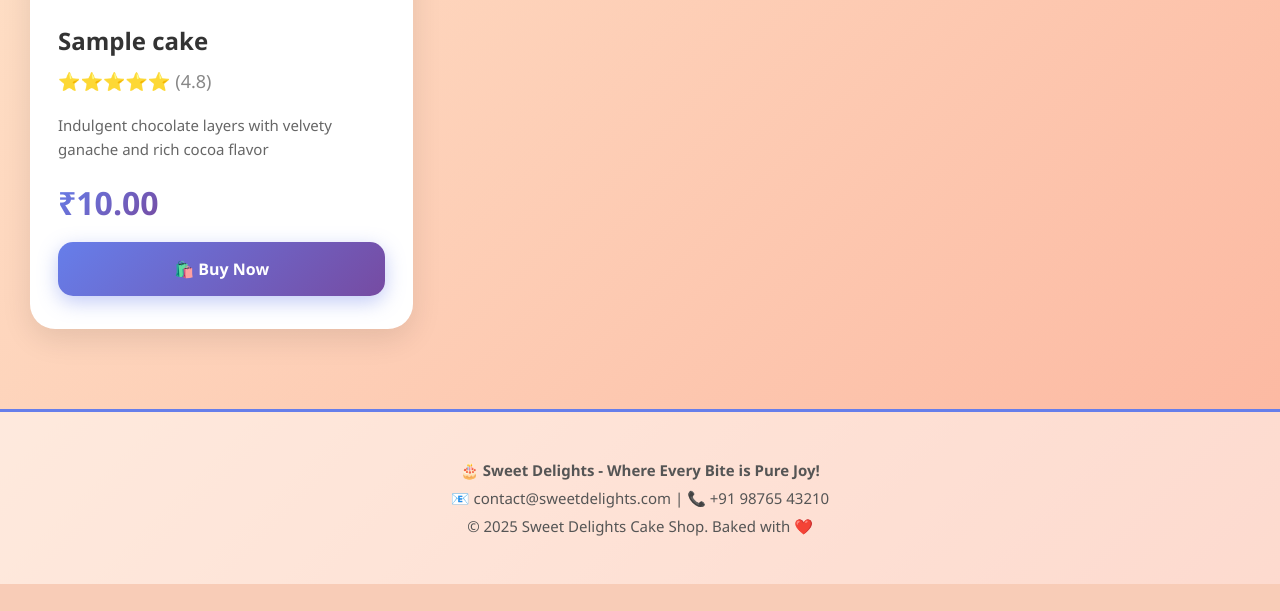
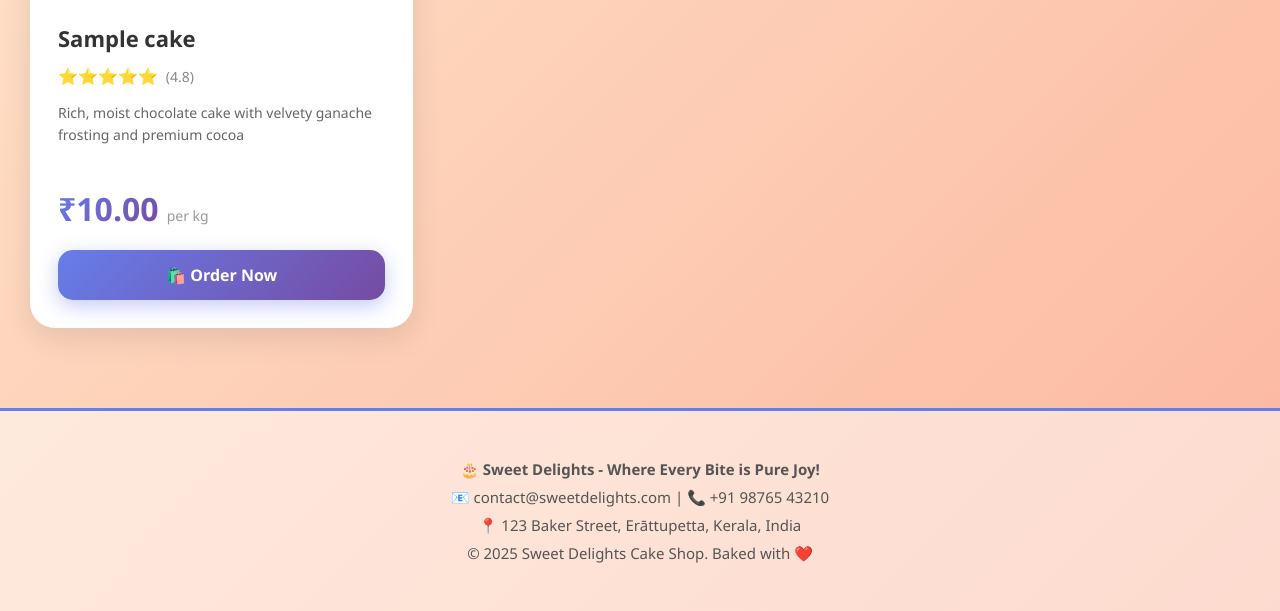
Before and after one commit to drishyapullolil/CakeShop, a PHP site: page / in a window 1280 px wide. Shown: the part 719-1330 px from the top of the page. Before the commit the page ends 1303 px from the top, so only its background shows below. Run offline with PHP 8.4, Linux system fonts and the light colour scheme; tables that the repository leaves empty or names only in its code hold one stand-in row (values such as "Sample post").

Commit message:
index updated

```diff
--- a/index.php
+++ b/index.php
@@ -19,6 +19,7 @@ class Database {
         if ($this->conn->connect_error) {
             die("Connection failed: " . $this->conn->connect_error);
         }
+        $this->conn->set_charset("utf8mb4");
     }
 
     public function getConnection() {
@@ -49,16 +50,22 @@ class Cake {
     }
 
     public function getCakeById($id) {
-        $id = $this->conn->real_escape_string($id);
-        $query = "SELECT * FROM cakes WHERE id = '$id'";
-        $result = $this->conn->query($query);
-        return $result->fetch_assoc();
+        $stmt = $this->conn->prepare("SELECT * FROM cakes WHERE id = ?");
+        $stmt->bind_param("i", $id);
+        $stmt->execute();
+        $result = $stmt->get_result();
+        $cake = $result->fetch_assoc();
+        $stmt->close();
+        return $cake;
     }
 
     public function searchCakes($searchTerm) {
-        $searchTerm = $this->conn->real_escape_string($searchTerm);
-        $query = "SELECT * FROM cakes WHERE name LIKE '%$searchTerm%' ORDER BY id ASC";
-        $result = $this->conn->query($query);
+        $stmt = $this->conn->prepare("SELECT * FROM cakes WHERE name LIKE ? ORDER BY id ASC");
+        $search = "%{$searchTerm}%";
+        $stmt->bind_param("s", $search);
+        $stmt->execute();
+        $result = $stmt->get_result();
+        $stmt->close();
         return $result;
     }
 
@@ -78,7 +85,7 @@ class User {
     }
 
     public function isLoggedIn() {
-        return isset($_SESSION['user_id']);
+        return isset($_SESSION['user_id']) && isset($_SESSION['logged_in']) && $_SESSION['logged_in'] === true;
     }
 
     public function getUserName() {
@@ -87,27 +94,6 @@ class User {
 
     public function getUserId() {
         return isset($_SESSION['user_id']) ? $_SESSION['user_id'] : null;
-    }
-
-    public function login($email, $password) {
-        $email = $this->conn->real_escape_string($email);
-        $query = "SELECT * FROM users WHERE email = '$email'";
-        $result = $this->conn->query($query);
-
-        if ($result->num_rows > 0) {
-            $user = $result->fetch_assoc();
-            if (password_verify($password, $user['password'])) {
-                $_SESSION['user_id'] = $user['id'];
-                $_SESSION['user_name'] = $user['name'];
-                return true;
-            }
-        }
-        return false;
-    }
-
-    public function logout() {
-        session_destroy();
-        return true;
     }
 
     public function __destruct() {
@@ -121,23 +107,46 @@ class CakeView {
     private $cakeDescriptions;
 
     public function __construct() {
+        // Using reliable image sources with cake-themed colors
         $this->cakeImages = [
-            1 => "https://www.warmoven.in/cdn/shop/files/duel-delight-chocolate_-cake.jpg?v=1749833568&width=1080",
-            2 => "https://stordflolretailpd.blob.core.windows.net/df-us/lolretail/media/lolr-media/recipe-collections/2025/april/retail_collection_birthday-cake-recipes_birthday-cake_850x800.webp?ext=.webp",
-            3 => "https://images.unsplash.com/photo-1627308595229-7830a5c91f9f?crop=entropy&cs=tinysrgb&fit=max&fm=jpg&q=80&w=400"
+            1 => "https://images.unsplash.com/photo-1578985545062-69928b1d9587?w=400&h=300&fit=crop",
+            2 => "https://thenovicechefblog.com/wp-content/uploads/2013/08/Vanilla-Cake-Image-560x560.jpg",
+            3 => "https://images.unsplash.com/photo-1565958011703-44f9829ba187?w=400&h=300&fit=crop",
+            4 => "https://images.unsplash.com/photo-1606890737304-57a1ca8a5b62?w=400&h=300&fit=crop",
+            5 => "https://images.unsplash.com/photo-1464349095431-e9a21285b5f3?w=400&h=300&fit=crop",
+            6 => "https://images.unsplash.com/photo-1563729784474-d77dbb933a9e?w=400&h=300&fit=crop",
+            7 => "https://images.unsplash.com/photo-1576618148400-f54bed99fcfd?w=400&h=300&fit=crop",
+            8 => "https://images.unsplash.com/photo-1557925923-cd4648e211a0?w=400&h=300&fit=crop",
+            9 => "https://images.unsplash.com/photo-1586985289688-ca3cf47d3e6e?w=400&h=300&fit=crop",
+            10 => "https://images.unsplash.com/photo-1571115177098-24ec42ed204d?w=400&h=300&fit=crop",
+            11 => "https://www.tamingtwins.com/wp-content/uploads/2018/06/oreo-cheesecake-pin-2-680x1020.jpg",
+            12 => "https://images.unsplash.com/photo-1621303837174-89787a7d4729?w=400&h=300&fit=crop"
         ];
 
         $this->cakeDescriptions = [
-            1 => "Indulgent chocolate layers with velvety ganache and rich cocoa flavor",
-            2 => "Classic vanilla sponge with buttercream frosting - perfect for celebrations",
-            3 => "Fresh strawberry cream with real fruit pieces and whipped delight"
+            1 => "Rich, moist chocolate cake with velvety ganache frosting and premium cocoa",
+            2 => "Classic vanilla sponge with buttercream - perfect for any celebration",
+            3 => "Luxurious red velvet with cream cheese frosting, smooth and decadent",
+            4 => "Traditional Black Forest with cherries, chocolate shavings and whipped cream",
+            5 => "Fresh strawberry cream cake with real fruit pieces and light whipped topping",
+            6 => "Sweet butterscotch cake with caramel sauce and crunchy toffee bits",
+            7 => "Tropical pineapple cake with cream cheese frosting and fruit chunks",
+            8 => "Rich coffee walnut cake with espresso buttercream and crunchy walnuts",
+            9 => "Seasonal mango cake made with fresh mango pulp and cream",
+            10 => "Premium chocolate truffle with dark chocolate ganache layers",
+            11 => "Creamy Oreo cheesecake with cookie crumbs and smooth filling",
+            12 => "Fresh blueberry cake with cream cheese frosting and real berries"
         ];
     }
 
     public function getCakeImage($cakeId) {
-        return isset($this->cakeImages[$cakeId])
-            ? $this->cakeImages[$cakeId]
-            : "https://via.placeholder.com/300x250/667eea/ffffff?text=Delicious+Cake";
+        if (isset($this->cakeImages[$cakeId])) {
+            return $this->cakeImages[$cakeId];
+        }
+        // Fallback: Generate a colorful placeholder with cake emoji
+        $colors = ['667eea', 'f093fb', 'f5576c', '38ef7d', 'ffd700', 'ff6b6b'];
+        $randomColor = $colors[($cakeId - 1) % count($colors)];
+        return "https://via.placeholder.com/400x300/{$randomColor}/ffffff?text=🎂+Cake+#{$cakeId}";
     }
 
     public function getCakeDescription($cakeId) {
@@ -178,19 +194,25 @@ class CakeView {
         ?>
         <div class="cake-card" data-name="<?= strtolower(htmlspecialchars($cake['name'])) ?>">
             <div class="cake-image-wrapper">
-                <img src="<?= $imgSrc ?>" alt="<?= htmlspecialchars($cake['name']) ?>">
+                <img src="<?= $imgSrc ?>"
+                     alt="<?= htmlspecialchars($cake['name']) ?>"
+                     loading="lazy"
+                     onerror="this.src='https://via.placeholder.com/400x300/667eea/ffffff?text=🎂+<?= urlencode($cake['name']) ?>'">
                 <div class="badge">⭐ Bestseller</div>
             </div>
             <div class="cake-info">
                 <h3><?= htmlspecialchars($cake['name']) ?></h3>
                 <div class="rating">
                     <span class="stars">⭐⭐⭐⭐⭐</span>
-                    <span style="color: #888;">(4.8)</span>
+                    <span class="rating-text">(4.8)</span>
                 </div>
                 <p class="cake-description"><?= $description ?></p>
-                <div class="price">₹<?= number_format($cake['price'], 2) ?></div>
+                <div class="price-tag">
+                    <span class="price">₹<?= number_format($cake['price'], 2) ?></span>
+                    <span class="price-label">per kg</span>
+                </div>
                 <a href="payment.php?id=<?= $cake['id'] ?>&name=<?= urlencode($cake['name']) ?>&price=<?= $cake['price'] ?>" class="btn">
-                    🛍️ Buy Now
+                    🛍️ Order Now
                 </a>
             </div>
         </div>
@@ -212,7 +234,8 @@ $cakes = $cakeModel->getAllCakes();
 <head>
     <meta charset="UTF-8">
     <meta name="viewport" content="width=device-width, initial-scale=1.0">
-    <title>Sweet Delights Cake Shop</title>
+    <title>Sweet Delights - Premium Cake Shop</title>
+    <meta name="description" content="Order delicious handcrafted cakes online. Premium quality, fresh ingredients, delivered to your doorstep.">
     <style>
         * {
             margin: 0;
@@ -450,9 +468,42 @@ $cakes = $cakeModel->getAllCakes();
 
         .cake-card h3 {
             color: #333;
-            font-size: 24px;
+            font-size: 22px;
             margin-bottom: 12px;
             font-weight: 700;
+        }
+
+        .rating {
+            display: flex;
+            align-items: center;
+            gap: 8px;
+            margin-bottom: 15px;
+            font-size: 16px;
+        }
+
+        .stars {
+            color: #ffd700;
+        }
+
+        .rating-text {
+            color: #888;
+            font-size: 14px;
+        }
+
+        .cake-description {
+            color: #666;
+            font-size: 14px;
+            margin-bottom: 20px;
+            line-height: 1.6;
+            height: 65px;
+            overflow: hidden;
+        }
+
+        .price-tag {
+            display: flex;
+            align-items: baseline;
+            gap: 8px;
+            margin-bottom: 20px;
         }
 
         .price {
@@ -462,33 +513,17 @@ $cakes = $cakeModel->getAllCakes();
             background-clip: text;
             font-size: 32px;
             font-weight: bold;
-            margin-bottom: 18px;
-            display: inline-block;
         }
 
-        .cake-description {
-            color: #666;
-            font-size: 15px;
-            margin-bottom: 20px;
-            line-height: 1.6;
-        }
-
-        .rating {
-            display: flex;
-            align-items: center;
-            gap: 5px;
-            margin-bottom: 20px;
-            font-size: 18px;
-        }
-
-        .stars {
-            color: #ffd700;
+        .price-label {
+            color: #999;
+            font-size: 14px;
         }
 
         .btn {
             display: inline-block;
             width: 100%;
-            padding: 16px;
+            padding: 14px;
             background: linear-gradient(135deg, #667eea 0%, #764ba2 100%);
             color: white;
             text-decoration: none;
@@ -498,29 +533,12 @@ $cakes = $cakeModel->getAllCakes();
             transition: all 0.3s;
             font-size: 16px;
             box-shadow: 0 6px 20px rgba(102, 126, 234, 0.4);
-            position: relative;
-            overflow: hidden;
-        }
-
-        .btn::before {
-            content: '';
-            position: absolute;
-            top: 0;
-            left: -100%;
-            width: 100%;
-            height: 100%;
-            background: linear-gradient(135deg, #f093fb 0%, #f5576c 100%);
-            transition: left 0.4s;
-            z-index: -1;
-        }
-
-        .btn:hover::before {
-            left: 0;
         }
 
         .btn:hover {
             transform: translateY(-3px);
             box-shadow: 0 10px 30px rgba(102, 126, 234, 0.6);
+            background: linear-gradient(135deg, #f093fb 0%, #f5576c 100%);
         }
 
         /* Footer */
@@ -589,14 +630,23 @@ $cakes = $cakeModel->getAllCakes();
     </div>
 
     <div class="cake-grid" id="cakeGrid">
-        <?php while($cake = $cakes->fetch_assoc()) {
+        <?php
+        $hasResults = false;
+        while($cake = $cakes->fetch_assoc()) {
+            $hasResults = true;
             $cakeView->renderCakeCard($cake);
-        } ?>
+        }
+
+        if (!$hasResults) {
+            echo '<div class="no-results">No cakes available at the moment. Please check back later!</div>';
+        }
+        ?>
     </div>
 
-    <footer>
+    <footer id="contact">
         <p><strong>🎂 Sweet Delights - Where Every Bite is Pure Joy!</strong></p>
         <p>📧 contact@sweetdelights.com | 📞 +91 98765 43210</p>
+        <p>📍 123 Baker Street, Erāttupetta, Kerala, India</p>
         <p>&copy; 2025 Sweet Delights Cake Shop. Baked with ❤️</p>
     </footer>
 
@@ -605,16 +655,38 @@ $cakes = $cakeModel->getAllCakes();
             const input = document.getElementById('searchInput');
             const filter = input.value.toLowerCase();
             const cards = document.querySelectorAll('.cake-card');
+            let visibleCount = 0;
 
             cards.forEach(card => {
                 const name = card.getAttribute('data-name');
                 if (name.includes(filter)) {
                     card.style.display = '';
+                    visibleCount++;
                 } else {
                     card.style.display = 'none';
                 }
             });
+
+            // Show "no results" message if needed
+            const grid = document.getElementById('cakeGrid');
+            let noResultsMsg = grid.querySelector('.no-results');
+
+            if (visibleCount === 0 && filter !== '') {
+                if (!noResultsMsg) {
+                    noResultsMsg = document.createElement('div');
+                    noResultsMsg.className = 'no-results';
+                    noResultsMsg.textContent = '😕 No cakes found matching "' + filter + '"';
+                    grid.appendChild(noResultsMsg);
+                }
+            } else if (noResultsMsg) {
+                noResultsMsg.remove();
+            }
         }
+
+        // Scroll to top button functionality
+        window.addEventListener('scroll', function() {
+            // Add any scroll-based animations here if needed
+        });
     </script>
 </body>
 </html>
```
Also changed, not shown: other parts of index.php (+65 -40 lines).
